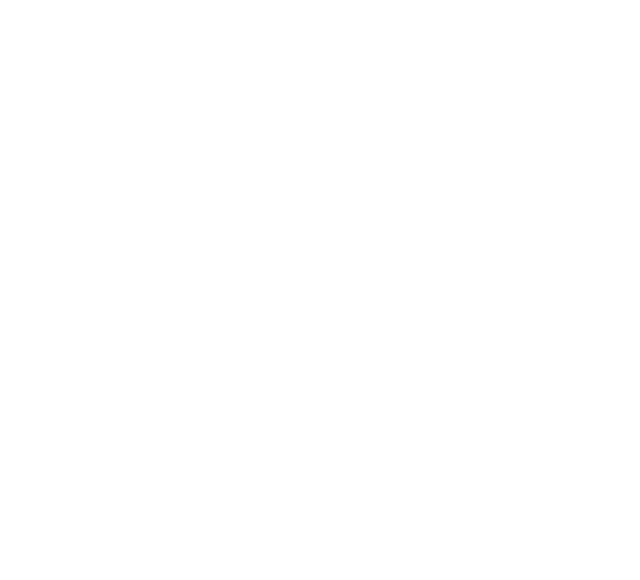
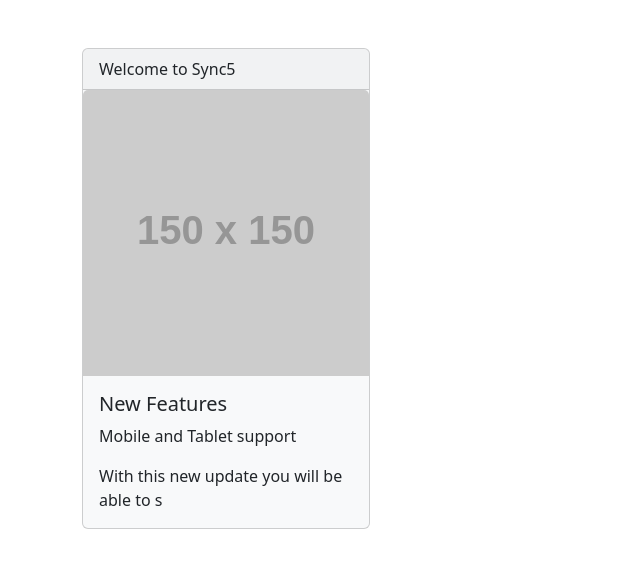
Before and after one commit to acciojob/bootstrap-card-Skyakash990, a website: page main.html in a window 1280 px wide. Shown: the whole page, without its empty margins (0-640 px from the left). Drawn offline with nearby package versions, Linux system fonts and the light colour scheme; placeholder pictures from the web are drawn by us.

Commit message:
created a submission

```diff
--- a/main.html
+++ b/main.html
@@ -1,16 +1,21 @@
 <!DOCTYPE html>
+<html lang="en">
+<head>
+    <meta charset="UTF-8">
+    <meta name="viewport" content="width=device-width, initial-scale=1">
+    <title>Bootstrap Cards</title>
+    <!-- Bootstrap CSS -->
+    <link href="https://cdn.jsdelivr.net/npm/bootstrap@5.3.0/dist/css/bootstrap.min.css" rel="stylesheet">
+</head>
+<body class="p-5">
 
-<html>
-
-<head>
-	<link rel="stylesheet" href="styles.css">
-</head>
-
-<body>
-	<!-- the entire body must be written by student -->
-    <script type="text/javascript" src="./script.js">
-</script>
-
-</body>
-
-</html>
+    <div class="container">
+        <div class="d-flex gap-3">
+            <!-- First Card -->
+            <div class="card bg-light" style="width: 18rem;">
+                <div class="card-header">Welcome to Sync5</div>
+                <img src="https://via.placeholder.com/150" class="card-img-top" alt="Sync5 Image">
+                <div class="card-body">
+                    <h5 class="card-title">New Features</h5>
+                    <p class="card-text">Mobile and Tablet support</p>
+                    <p class="card-text">With this new update you will be able to s
```
